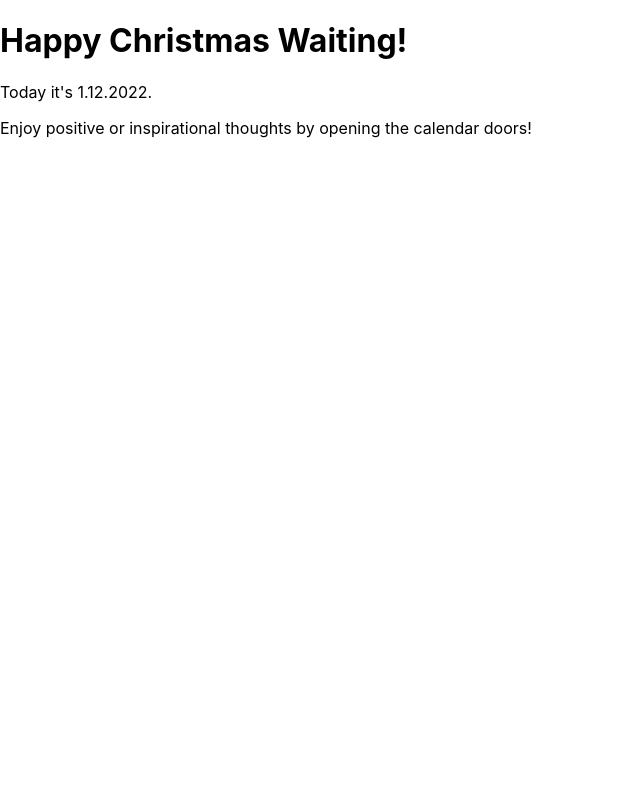
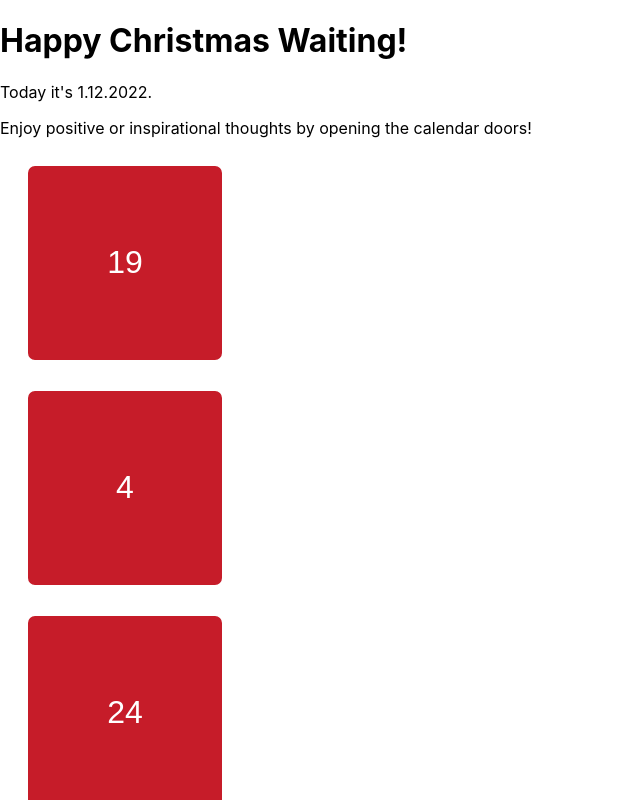
Before and after one commit to teamugcode/christmas-calendar, a React (Create React App) app: page / in a window 1280 px wide. Shown: the top 800 px of the page, without its empty margins (0-640 px from the left). Built offline with nearby package versions, Linux system fonts and the light colour scheme.

Commit message:
Loop Doors in Calendar.js and pass door props to Door.js

```diff
--- a/src/components/Calendar.js
+++ b/src/components/Calendar.js
@@ -1,7 +1,27 @@
-import React from "react";
+import React, { useState } from "react";
+import { randomizedDoors } from "../helpers";
+import Door from "./Door";
 
 const Calendar = () => {
-	return <></>;
+	const [doors, setDoors] = useState(randomizedDoors);
+
+	const openDoor = (doorNum) => {
+		console.log("openDoor", doorNum);
+	};
+
+	return (
+		<>
+			{doors.map((door) => (
+				<Door
+					key={door.num}
+					{...door}
+					onClick={() => {
+						openDoor(door.num);
+					}}
+				/>
+			))}
+		</>
+	);
 };
 
 export default Calendar;
--- a/src/components/Door.js
+++ b/src/components/Door.js
@@ -1,7 +1,29 @@
 import React from "react";
 
-const Door = () => {
-	return <></>;
+const Door = (props) => {
+	const { text, num, isOpen, onClick } = props;
+
+	const today = new Date().getDate();
+	const month = new Date().getMonth();
+
+	return (
+		<button
+			onClick={(e) => {
+				e.preventDefault();
+				/*
+				 * Click only if:
+				 * - Current number is today's day or larger
+				 * - Month is december
+				 */
+				if (num <= today && onClick && month === 11) {
+					onClick();
+				}
+			}}
+			className={`door ${isOpen ? "open" : ""}`}
+		>
+			<p className="text">{isOpen ? text : `${num}`}</p>
+		</button>
+	);
 };
 
 export default Door;
--- a/src/helpers.js
+++ b/src/helpers.js
@@ -1,4 +1,4 @@
-export const randomDoors = [
+export const randomizedDoors = [
 	{
 		text: "Calendar door example text 1",
 	},
```
